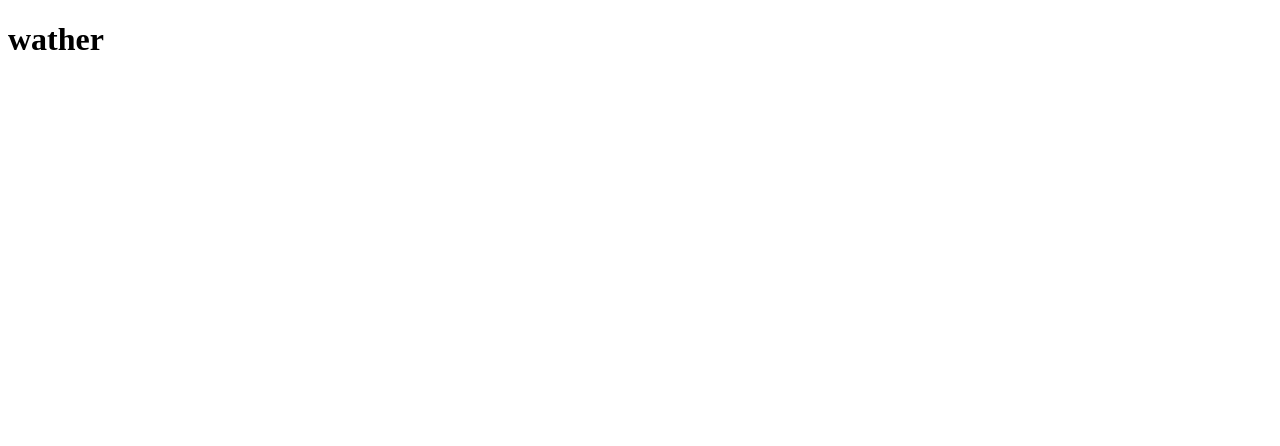
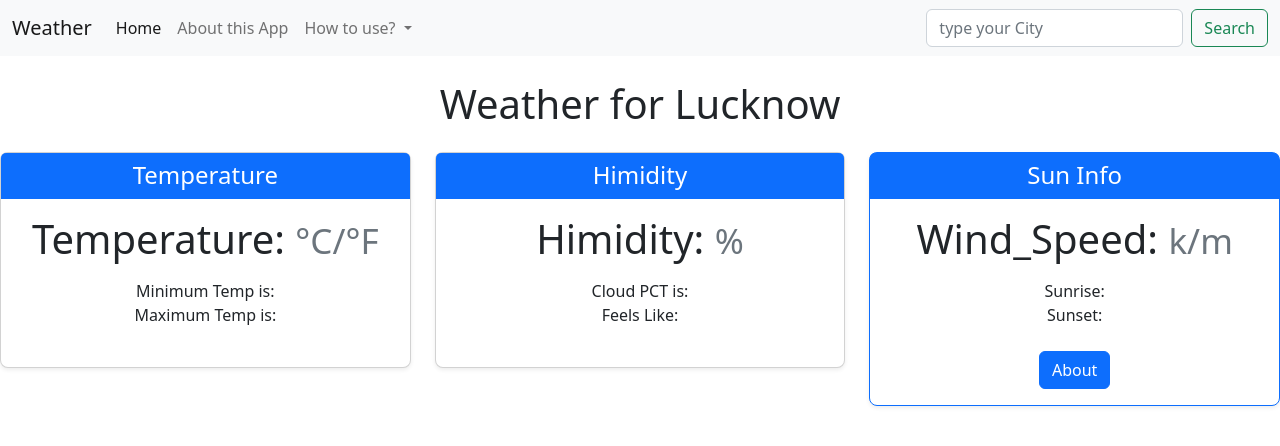
Before and after one commit to Sachin1yadav/weatherApp, a plain HTML site: page index.html in a window 1280 px wide. Drawn offline with nearby package versions, Linux system fonts and the light colour scheme; no server answers.

Commit message:
weatherApp

```diff
--- a/index.html
+++ b/index.html
@@ -1,15 +1,115 @@
-<!DOCTYPE html>
+<!doctype html>
 <html lang="en">
-<head>
-    <meta charset="UTF-8">
-    <meta http-equiv="X-UA-Compatible" content="IE=edge">
-    <meta name="viewport" content="width=device-width, initial-scale=1.0">
-    <title>weather
+  <head>
+    <meta charset="utf-8">
+    <meta name="viewport" content="width=device-width, initial-scale=1">
+    <title>watherbySachin</title>
+    <link href="https://cdn.jsdelivr.net/npm/bootstrap@5.2.3/dist/css/bootstrap.min.css" rel="stylesheet" integrity="sha384-rbsA2VBKQhggwzxH7pPCaAqO46MgnOM80zW1RWuH61DGLwZJEdK2Kadq2F9CUG65" crossorigin="anonymous">
+  </head>
+  <body>
+    <nav class="navbar navbar-expand-lg bg-light">
+        <div class="container-fluid">
+          <a class="navbar-brand" href="#">Weather</a>
+          <button class="navbar-toggler" type="button" data-bs-toggle="collapse" data-bs-target="#navbarSupportedContent" aria-controls="navbarSupportedContent" aria-expanded="false" aria-label="Toggle navigation">
+            <span class="navbar-toggler-icon"></span>
+          </button>
+          <div class="collapse navbar-collapse" id="navbarSupportedContent">
+            <ul class="navbar-nav me-auto mb-2 mb-lg-0">
+              <li class="nav-item">
+                <a class="nav-link active" aria-current="page" href="#">Home</a>
+              </li>
+              <li class="nav-item">
+                <a class="nav-link" href="#">About this App</a>
+              </li>
+              <li class="nav-item dropdown">
+                <a class="nav-link dropdown-toggle" href="#" role="button" data-bs-toggle="dropdown" aria-expanded="false">
+                  How to use?
+                </a>
+                <ul class="dropdown-menu">
+                   <p>Just go in search box And type your City </p>
 
-    </title>
-</head>
-<body>
-    <h1>wather</h1>
 
+                </ul>
+              </li>
+
+            </ul>
+            <!-- <form class="d-flex" role="search">
+              <input class="form-control me-2" type="search" placeholder="Search" aria-label="Search">
+              <button class="btn btn-outline-success" type="submit">Search</button>
+            </form> -->
+          </div>
+          <form class="d-flex" role="search">
+            <input class="form-control me-2" type="search" id="city" placeholder="type your City" aria-label="Search">
+            <button class="btn btn-outline-success" id="submit" type="submit">Search</button>
+          </form>
+        </div>
+      </nav>
+<div>
+    <h1 class="my-4 text-center">Weather for <span id="cityName"></span></h1>
+</div>
+<div>
+    <main>
+        <div class="row row-cols-1 row-cols-md-3 mb-3 text-center">
+          <div class="col">
+            <div class="card mb-4 rounded-3 shadow-sm">
+              <div class="card-header py-2 text-bg-primary border-primary">
+                <h4 class="my-0 fw-normal">Temperature</h4>
+              </div>
+              <div class="card-body">
+                <h1 class="card-title pricing-card-title">Temperature: <span id="temp"></span><small class="text-muted fw-light">°C/°F
+                </small></h1>
+                <ul class="list-unstyled mt-3 mb-4">
+                  <!-- <li>Temperature is <span id="temp"></span></li> -->
+                  <li>Minimum Temp is: <span id="min_temp"></span></li>
+                  <li>Maximum Temp is: <span id="max_temp"></span></li>
+
+                </ul>
+
+              </div>
+            </div>
+          </div>
+          <div class="col">
+            <div class="card mb-4 rounded-3 shadow-sm">
+              <div class="card-header py-2 text-bg-primary border-primary">
+                <h4 class="my-0 fw-normal">Himidity</h4>
+              </div>
+              <div class="card-body">
+                <h1 class="card-title pricing-card-title">Himidity: <span id="humidity"></span><small class="text-muted fw-light">%</small></h1>
+                <ul class="list-unstyled mt-3 mb-4">
+                    <li>Cloud PCT is: <span id="cloud_pct"></span></li>
+                    <li>Feels Like: <span id="feels_like"></span></li>
+                    <!-- <li>Himidity <span id="humidity"></span></li> -->
+
+                </ul>
+
+              </div>
+            </div>
+          </div>
+          <div class="col">
+            <div class="card mb-4 rounded-3 shadow-sm border-primary">
+              <div class="card-header py-2   text-bg-primary border-primary">
+                <h4 class="my-0 fw-normal">Sun Info</h4>
+              </div>
+              <div class="card-body">
+                <h1 class="card-title pricing-card-title">Wind_Speed: <span id="wind_speed"></span><small class="text-muted fw-light">k/m</small></h1>
+                <ul class="list-unstyled mt-3 mb-4">
+                    <li>Sunrise: <span id="sunrise"></span></li>
+                    <li>Sunset: <span id="sunset"></span></li>
+                    <!-- <li>Wind_Speed <span id="wind_speed"></span>k/m</li> -->
+                </ul>
+                <div id="liveAlertPlaceholder"></div>
+                <button type="button" class="btn btn-primary" id="liveAlertBtn">About</button>
+              </div>
+            </div>
+          </div>
+        </div>
+
+
+      </main>
+</div>
+
+
+    <script src="https://cdn.jsdelivr.net/npm/bootstrap@5.2.3/dist/js/bootstrap.bundle.min.js" integrity="sha384-kenU1KFdBIe4zVF0s0G1M5b4hcpxyD9F7jL+jjXkk+Q2h455rYXK/7HAuoJl+0I4" crossorigin="anonymous"></script>
+<script src="srcipt.js"  ></script>
 </body>
 </html>
--- /dev/null
+++ b/srcipt.js
@@ -0,0 +1,56 @@
+const options = {
+	method: 'GET',
+	headers: {
+		'X-RapidAPI-Key': '564bc798c6msh4a4dd42760ce054p19e58ajsn8838873df16d',
+		'X-RapidAPI-Host': 'weather-by-api-ninjas.p.rapidapi.com'
+	}
+};
+const getWeather=(city)=>{
+    cityName.innerHTML=city
+    fetch(`https://weather-by-api-ninjas.p.rapidapi.com/v1/weather?city=${city}`, options)
+	.then(response => response.json())
+	.then(response => {
+        console.log(response)
+        cloud_pct.innerHTML = response.cloud_pct
+        feels_like.innerHTML = response.feels_like
+        humidity.innerHTML = response.humidity
+        max_temp.innerHTML = response.max_temp
+        min_temp.innerHTML = response.min_temp
+        sunrise.innerHTML = response.sunrise
+        sunset.innerHTML = response.sunset
+        temp.innerHTML = response.temp
+
+        wind_speed.innerHTML = response.wind_speed
+
+
+    })
+	.catch(err => console.error(err));
+}
+
+submit.addEventListener("click",(e)=>{
+    e.preventDefault()
+    getWeather(city.value)
+})
+
+
+getWeather("Lucknow")
+const alertPlaceholder = document.getElementById('liveAlertPlaceholder')
+
+const alert = (message, type) => {
+  const wrapper = document.createElement('div')
+  wrapper.innerHTML = [
+    `<div class="alert alert-${type} alert-dismissible" role="alert">`,
+    `   <div>${message}</div>`,
+    '   <button type="button" class="btn-close" data-bs-dismiss="alert" aria-label="Close"></button>',
+    '</div>'
+  ].join('')
+
+  alertPlaceholder.append(wrapper)
+}
+
+const alertTrigger = document.getElementById('liveAlertBtn')
+if (alertTrigger) {
+  alertTrigger.addEventListener('click', () => {
+    alert('In this section will wil find about Wind Speed', 'success')
+  })
+}
```
Also changed, not shown: 1 other file.
